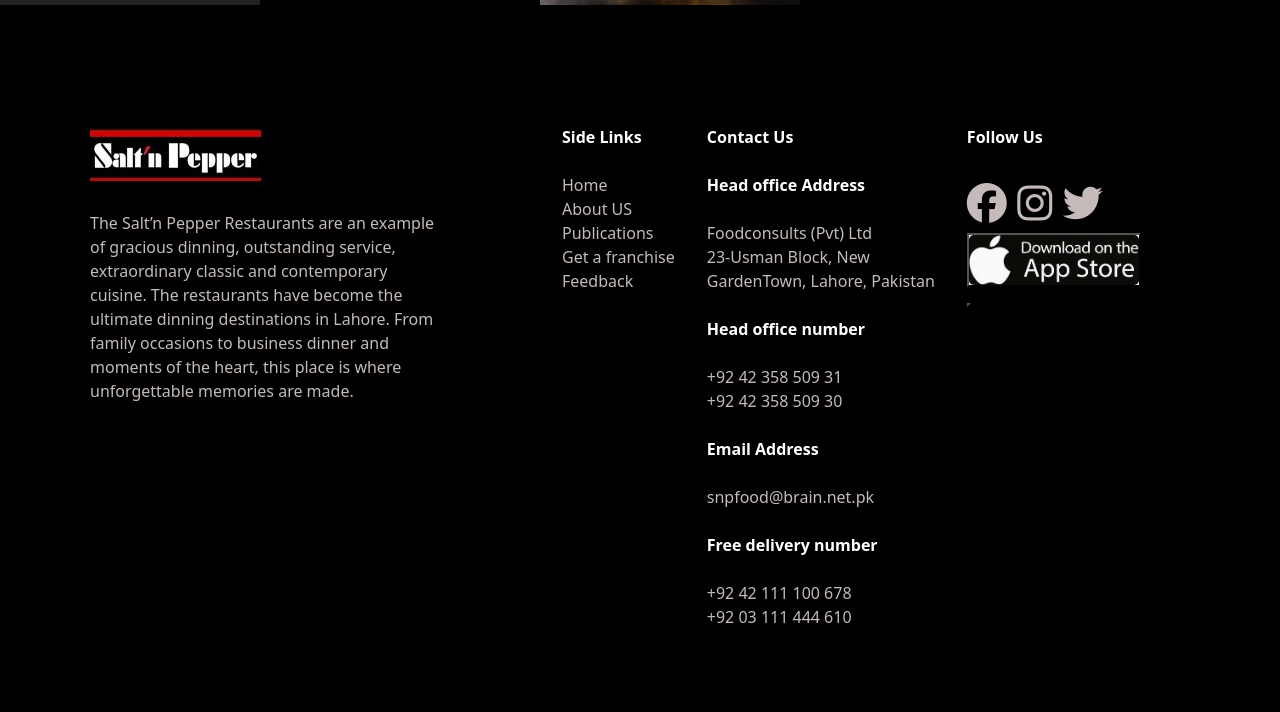
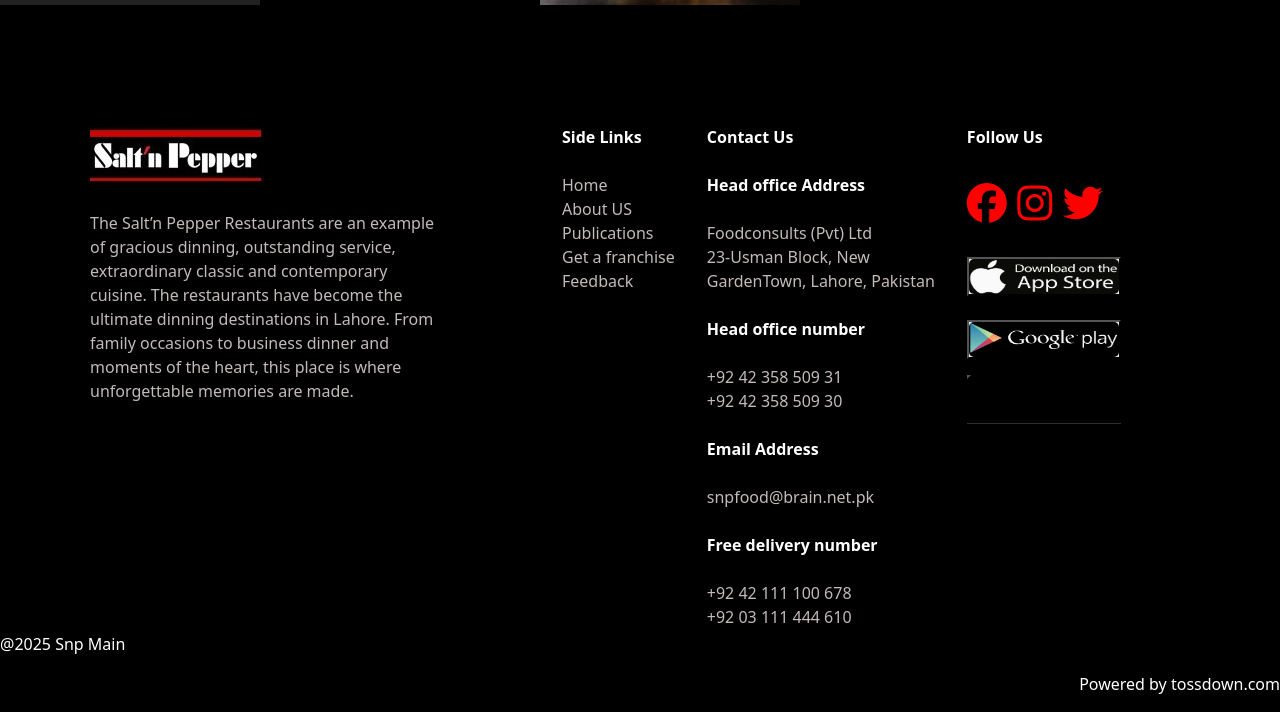
Before and after one commit to SyedaEmra27/Salt-n-Pepper-Website, a plain HTML site: page index.html in a window 1280 px wide. Shown: the part 6151-6863 px from the top of the page. Before the commit the page ends 6780 px from the top, so only its background shows below. Drawn offline with nearby package versions, Linux system fonts and the light colour scheme.

Commit message:
edit my files

```diff
--- a/index.html
+++ b/index.html
@@ -6,7 +6,7 @@
     <title>Salt n Pepper</title>
     <link href="https://cdn.jsdelivr.net/npm/bootstrap@5.3.3/dist/css/bootstrap.min.css" rel="stylesheet" integrity="sha384-QWTKZyjpPEjISv5WaRU9OFeRpok6YctnYmDr5pNlyT2bRjXh0JMhjY6hW+ALEwIH" crossorigin="anonymous">
     <link rel="stylesheet" href="./style.css">
-    <link rel="icon" href="./images/icons8-red-48.png">
+    <link rel="icon" href="./images/Saltn-Pepper-Logo black colo.jpg">
     <link rel="stylesheet" href="https://cdnjs.cloudflare.com/ajax/libs/font-awesome/6.7.2/css/all.min.css" integrity="sha512-Evv84Mr4kqVGRNSgIGL/F/aIDqQb7xQ2vcrdIwxfjThSH8CSR7PBEakCr51Ck+w+/U6swU2Im1vVX0SVk9ABhg==" crossorigin="anonymous" referrerpolicy="no-referrer" />
   </head>
   <body>
@@ -395,9 +395,11 @@
         </div>
       </section>
      <!-- images-5 End -->
+  <section>
+
     <br><br><br><br><br>
-      <footer>
-        <div class="footer">
+
+    <div class="footer1">
 
       <div class="img-logo">
           <img src="./images/salt n peeper.jpg" alt=""><br>
@@ -435,13 +437,33 @@
     <div>
       <ul>
         <li  class="head">Follow Us</li><br>
-        <li class="iconss"><i class="fa-brands fa-facebook"></i> <i class="fa-brands fa-instagram"></i> <i class="fa-brands fa-twitter"></i></li>
-        <li ><button class="apple-icon"><img src="./images/iapp.jpg" alt=""></button></li>
+        <li class="iconss"><a href=""><i class="fa-brands fa-facebook"></i> <i class="fa-brands fa-instagram"></i> <i class="fa-brands fa-twitter"></i></a></li>
+        <br>
+        <li ><button class="apple-icon"><a href="#"><img src="./images/apple-icon-app.jpg" alt=""></a></button></li><br>
+        <li ><button class="apple-icon"><a href="#"><img src="./images/9-94519_google-play-png.png" alt=""></a></button></li>
         <li><button></button></li>
+        <br>
+        <hr>
 
       </ul></div>
     </div>
-      </footer><br><br><br><br>
+    <br>
+
+  </section>
+  <br><br><br>
+<section>
+
+
+  <br><br>
+  <div class="last">
+
+    <br><br>
+    <p class="tossdown">@2025 Snp Main</p>
+    <p class="Powered">Powered by tossdown.com</p>
+  </div>
+
+</section>
+
 
 
 
--- a/style.css
+++ b/style.css
@@ -112,9 +112,12 @@
     height: 265px;
     width: 300px;
 }
-.footer {
+
+.footer1 {
     display: flex ;
     color: rgb(196, 186, 186);
+
+
 }
 .img-logo {
     margin: 0px 90px;
@@ -131,14 +134,27 @@
 .contactUs {
     height: 200px;
 }
-.iconss {
+.iconss , .iconss >a  {
     font-size: 40px;
+    text-decoration: none;
+    color: red;
 
 }
-.apple-icon  > img {
-    width: 170px;
-    height: 50px;
+.apple-icon  > a> img {
+    width: 150px;
+    height: 35px;
     border-radius: 5px;
-    border: transparent;
 
 }
+.last {
+    color: white;
+
+
+}
+.tossdown {
+    margin-right: 500px;
+
+}
+.Powered {
+    text-align: end;
+}
```
Also changed, not shown: images/9-94519_google-play-png.png (added), images/apple-app-store-icon-logo-symbol-white-design-vector-46322267.jpg (added). Lines whose indentation alone changed are shown as unchanged.
